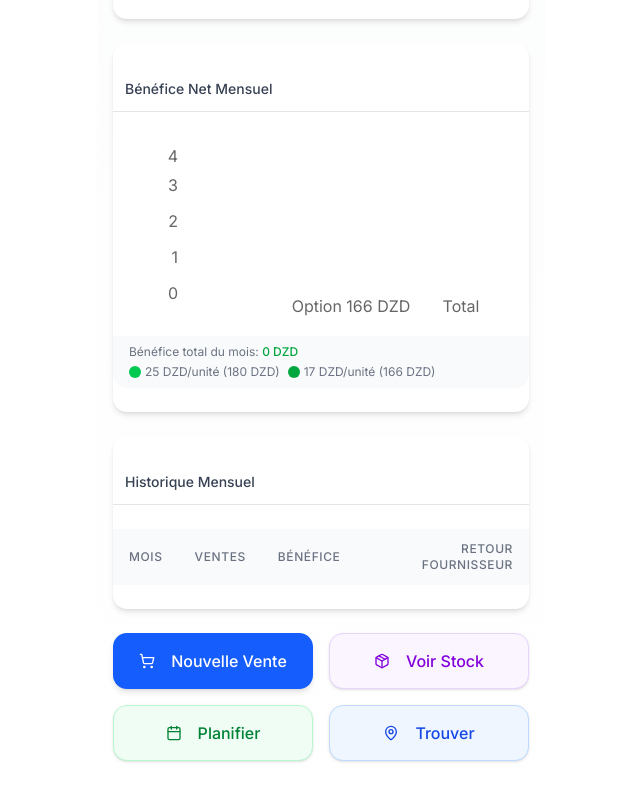
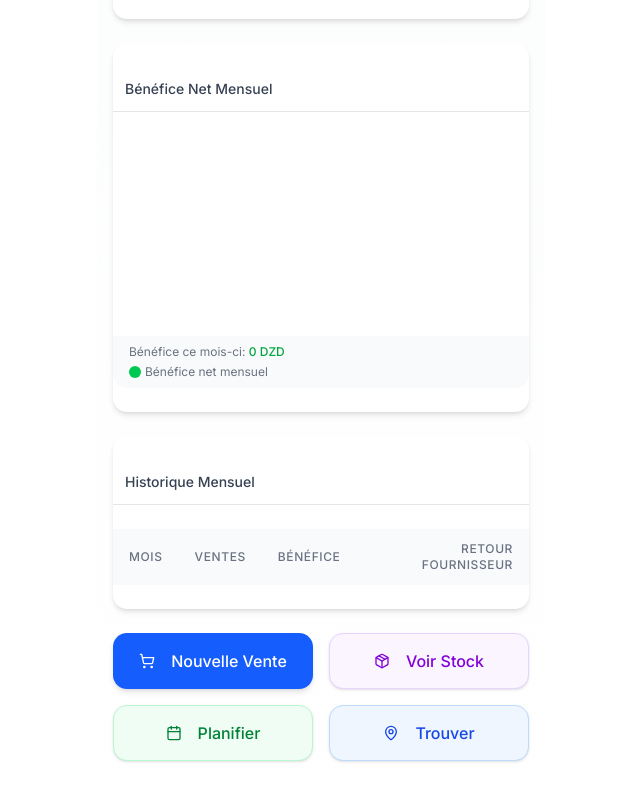
Before and after one commit to eXemoumen/comercila-app, a Next.js app: page / in a window 1280 px wide. Shown: the part 1134-1934 px from the top of the page, without its empty margins (319-959 px from the left). Built offline with nearby package versions, Linux system fonts and the light colour scheme.

Commit message:
fix the chart

```diff
--- a/src/app/page.tsx
+++ b/src/app/page.tsx
@@ -411,6 +411,10 @@ export default function Dashboard() {
                           border: "none",
                           boxShadow: "0 4px 12px rgba(0, 0, 0, 0.1)",
                         }}
+                        formatter={(value: number | string) => [
+                          `${Number(value).toLocaleString("fr-DZ")} DZD`,
+                          "Bénéfice",
+                        ]}
                       />
                       <Bar
                         dataKey="value"
@@ -433,23 +437,48 @@ export default function Dashboard() {
                 <div className="h-[200px] w-full p-2">
                   <ResponsiveContainer width="100%" height="100%">
                     <BarChart
-                      data={[
-                        {
-                          name: "Option 180 DZD",
-                          value: dashboardData.monthlySales.profit * 0.7, // Estimated portion from 180 DZD sales
+                      data={Object.entries(monthlyBenefits)
+                        .sort((a, b) => {
+                          // Parse month names in French to properly sort them
+                          const monthNamesMap: Record<string, number> = {
+                            janvier: 0,
+                            février: 1,
+                            mars: 2,
+                            avril: 3,
+                            mai: 4,
+                            juin: 5,
+                            juillet: 6,
+                            août: 7,
+                            septembre: 8,
+                            octobre: 9,
+                            novembre: 10,
+                            décembre: 11,
+                          };
+
+                          // Extract month and year from the formatted strings
+                          const monthA = a[0].split(" ")[0].toLowerCase();
+                          const yearA = a[0].split(" ")[1];
+                          const monthB = b[0].split(" ")[0].toLowerCase();
+                          const yearB = b[0].split(" ")[1];
+
+                          // Compare years first
+                          if (yearA !== yearB) {
+                            return parseInt(yearA) - parseInt(yearB);
+                          }
+
+                          // If years are equal, compare months
+                          return (
+                            (monthNamesMap[monthA] || 0) -
+                            (monthNamesMap[monthB] || 0)
+                          );
+                        })
+                        // Take only the last 6 months of data for better visualization
+                        .slice(-6)
+                        .map(([month, data]) => ({
+                          name: month.split(" ")[0].substring(0, 3),
+                          benefit: data.netBenefit,
                           fill: "#22c55e",
-                        },
-                        {
-                          name: "Option 166 DZD",
-                          value: dashboardData.monthlySales.profit * 0.3, // Estimated portion from 166 DZD sales
-                          fill: "#16a34a",
-                        },
-                        {
-                          name: "Total",
-                          value: dashboardData.monthlySales.profit,
-                          fill: "#0ea5e9",
-                        },
-                      ]}
+                        }))}
                     >
                       <XAxis dataKey="name" axisLine={false} tickLine={false} />
                       <YAxis axisLine={false} tickLine={false} />
@@ -459,17 +488,17 @@ export default function Dashboard() {
                           border: "none",
                           boxShadow: "0 4px 12px rgba(0, 0, 0, 0.1)",
                         }}
-                        formatter={(value) => [
-                          `${value.toLocaleString("fr-DZ")} DZD`,
+                        formatter={(value: number | string) => [
+                          `${Number(value).toLocaleString("fr-DZ")} DZD`,
                           "Bénéfice",
                         ]}
                       />
-                      <Bar dataKey="value" radius={[4, 4, 0, 0]} />
+                      <Bar dataKey="benefit" radius={[4, 4, 0, 0]} />
                     </BarChart>
                   </ResponsiveContainer>
                 </div>
                 <div className="px-4 py-2 text-xs text-gray-500 bg-gray-50 rounded-b-xl">
-                  Bénéfice total du mois:{" "}
+                  Bénéfice ce mois-ci:{" "}
                   <span className="font-medium text-green-600">
                     {dashboardData.monthlySales.profit.toLocaleString("fr-DZ")}{" "}
                     DZD
@@ -477,11 +506,7 @@ export default function Dashboard() {
                   <div className="flex items-center mt-1 gap-2">
                     <div className="flex items-center">
                       <div className="w-3 h-3 bg-green-500 rounded-full mr-1"></div>
-                      <span>25 DZD/unité (180 DZD)</span>
-                    </div>
-                    <div className="flex items-center">
-                      <div className="w-3 h-3 bg-green-600 rounded-full mr-1"></div>
-                      <span>17 DZD/unité (166 DZD)</span>
+                      <span>Bénéfice net mensuel</span>
                     </div>
                   </div>
                 </div>
@@ -864,10 +889,10 @@ function AddSalePage({ onBack, preFillData }: AddSalePageProps) {
       label: "Option 1 (180 DZD)",
     },
     option2: {
-      pricePerUnit: 180,
+      pricePerUnit: 166,
       benefitPerUnit: 17,
-      costToSupplier: 163,
-      label: "Option 2 (180 DZD)",
+      costToSupplier: 149,
+      label: "Option 2 (166 DZD)",
     },
   };
 
@@ -1068,7 +1093,7 @@ function AddSalePage({ onBack, preFillData }: AddSalePageProps) {
               onClick={() => setPriceOption("option2")}
             >
               <div className="text-left">
-                <div className="font-medium text-base">180 DZD</div>
+                <div className="font-medium text-base">166 DZD</div>
                 <div
                   className={`text-xs ${
                     priceOption === "option2"
@@ -1076,7 +1101,7 @@ function AddSalePage({ onBack, preFillData }: AddSalePageProps) {
                       : "text-gray-500"
                   }`}
                 >
-                  Retour: 163 DZD/unité
+                  Retour: 149 DZD/unité
                 </div>
               </div>
             </Button>
```
